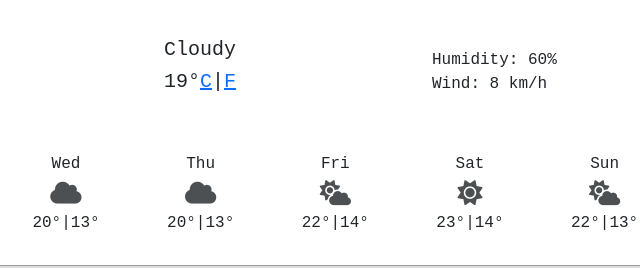
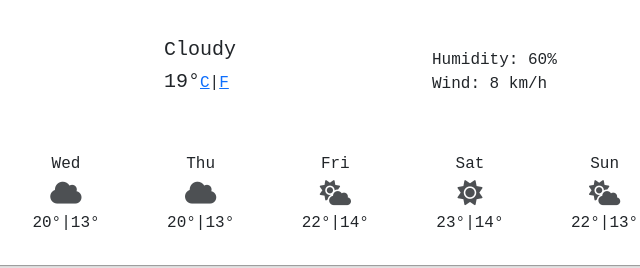
Before and after one commit to AnnikaHaug/weather-app, a plain HTML site: page index.html in a window 1280 px wide. Shown: the part 291-559 px from the top of the page, 372-1012 px from the left. Drawn offline with nearby package versions, Linux system fonts and the light colour scheme; a web font is replaced by a local one.

Commit message:
update css

```diff
--- a/index.html
+++ b/index.html
@@ -64,7 +64,7 @@
         <div class="col-4 current-temperature">
           <ul>
             <li><h5 id="weather-condition">Cloudy</h5></li>
-            <li><h5><span id="current-degrees">19°</span><span><a href="" id="celsius">C</a>|<a href="" id="fahrenheit" >F</a></span></h5></li>
+            <li><h5><span id="current-degrees">19°</span><span class="celsius-fahrenheit"><a href="" id="celsius">C</a>|<a href="" id="fahrenheit" >F</a></span></h5></li>
           </ul>
         </div>
         <div class="col-4 conditions">
--- a/src/styles.css
+++ b/src/styles.css
@@ -25,6 +25,9 @@
 .current-temperature {
   padding: 145px 0px 0px 28px;
 }
+.celsius-fahrenheit {
+  font-size: 16px;
+}
 .conditions {
   padding: 155px 0px 0px 32px;
 }
```
